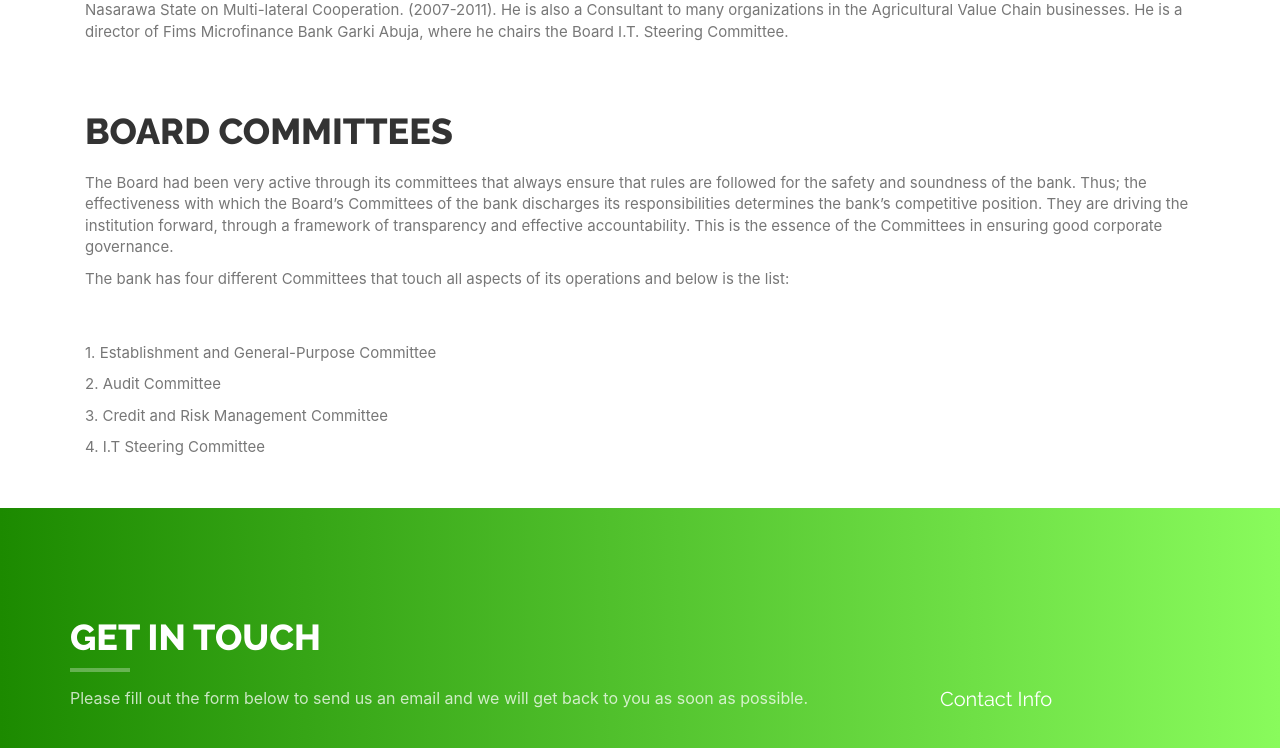
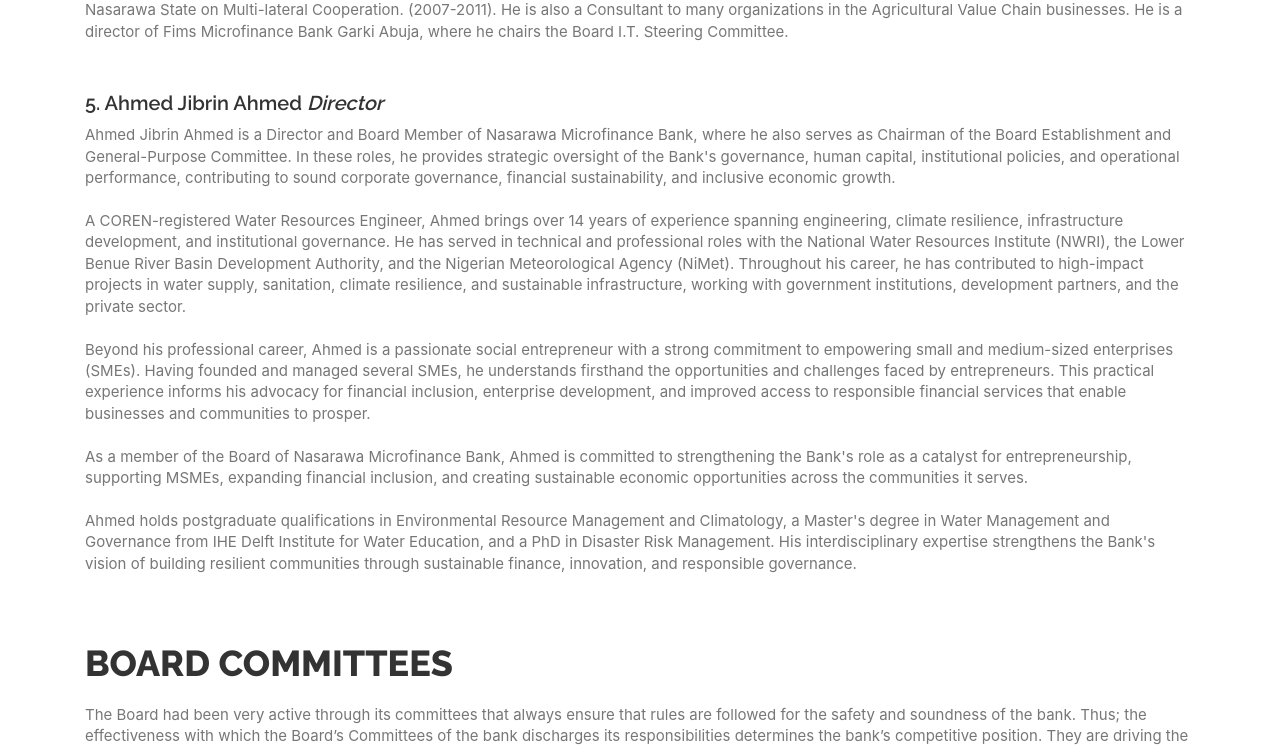
Before and after one commit to Al-aminI/nmfb-collection, a React (Create React App) app: page /directorsProfile in a window 1280 px wide. Shown: the part 1008-1756 px from the top of the page. Built offline with nearby package versions, Linux system fonts and the light colour scheme; what smooth-scroll would draw is missing.

Commit message:
Add Ahmed Jibrin Ahmed as new director on Directors Profile page

```diff
--- a/src/components/pages/dp.jsx
+++ b/src/components/pages/dp.jsx
@@ -137,6 +137,74 @@ export const DP = () => {
                       </p>
                     </li>
                     <li>
+                        <br />
+                      <p>
+                        <h3>
+                          5. Ahmed Jibrin Ahmed{" "}
+                          <span>
+                            <i>Director</i>
+                          </span>{" "}
+                        </h3>{" "}
+                        <span>
+                          {" "}
+                          Ahmed Jibrin Ahmed is a Director and Board Member of
+                          Nasarawa Microfinance Bank, where he also serves as
+                          Chairman of the Board Establishment and
+                          General-Purpose Committee. In these roles, he provides
+                          strategic oversight of the Bank's governance, human
+                          capital, institutional policies, and operational
+                          performance, contributing to sound corporate
+                          governance, financial sustainability, and inclusive
+                          economic growth.
+                          <br />
+                          <br />
+                          A COREN-registered Water Resources Engineer, Ahmed
+                          brings over 14 years of experience spanning
+                          engineering, climate resilience, infrastructure
+                          development, and institutional governance. He has
+                          served in technical and professional roles with the
+                          National Water Resources Institute (NWRI), the Lower
+                          Benue River Basin Development Authority, and the
+                          Nigerian Meteorological Agency (NiMet). Throughout his
+                          career, he has contributed to high-impact projects in
+                          water supply, sanitation, climate resilience, and
+                          sustainable infrastructure, working with government
+                          institutions, development partners, and the private
+                          sector.
+                          <br />
+                          <br />
+                          Beyond his professional career, Ahmed is a passionate
+                          social entrepreneur with a strong commitment to
+                          empowering small and medium-sized enterprises (SMEs).
+                          Having founded and managed several SMEs, he
+                          understands firsthand the opportunities and challenges
+                          faced by entrepreneurs. This practical experience
+                          informs his advocacy for financial inclusion,
+                          enterprise development, and improved access to
+                          responsible financial services that enable businesses
+                          and communities to prosper.
+                          <br />
+                          <br />
+                          As a member of the Board of Nasarawa Microfinance
+                          Bank, Ahmed is committed to strengthening the Bank's
+                          role as a catalyst for entrepreneurship, supporting
+                          MSMEs, expanding financial inclusion, and creating
+                          sustainable economic opportunities across the
+                          communities it serves.
+                          <br />
+                          <br />
+                          Ahmed holds postgraduate qualifications in
+                          Environmental Resource Management and Climatology, a
+                          Master's degree in Water Management and Governance
+                          from IHE Delft Institute for Water Education, and a
+                          PhD in Disaster Risk Management. His interdisciplinary
+                          expertise strengthens the Bank's vision of building
+                          resilient communities through sustainable finance,
+                          innovation, and responsible governance.
+                        </span>{" "}
+                      </p>
+                    </li>
+                    <li>
                         <br /><br /><br />
                       <p>
                         <h2>BOARD COMMITTEES </h2>{" "}
```
